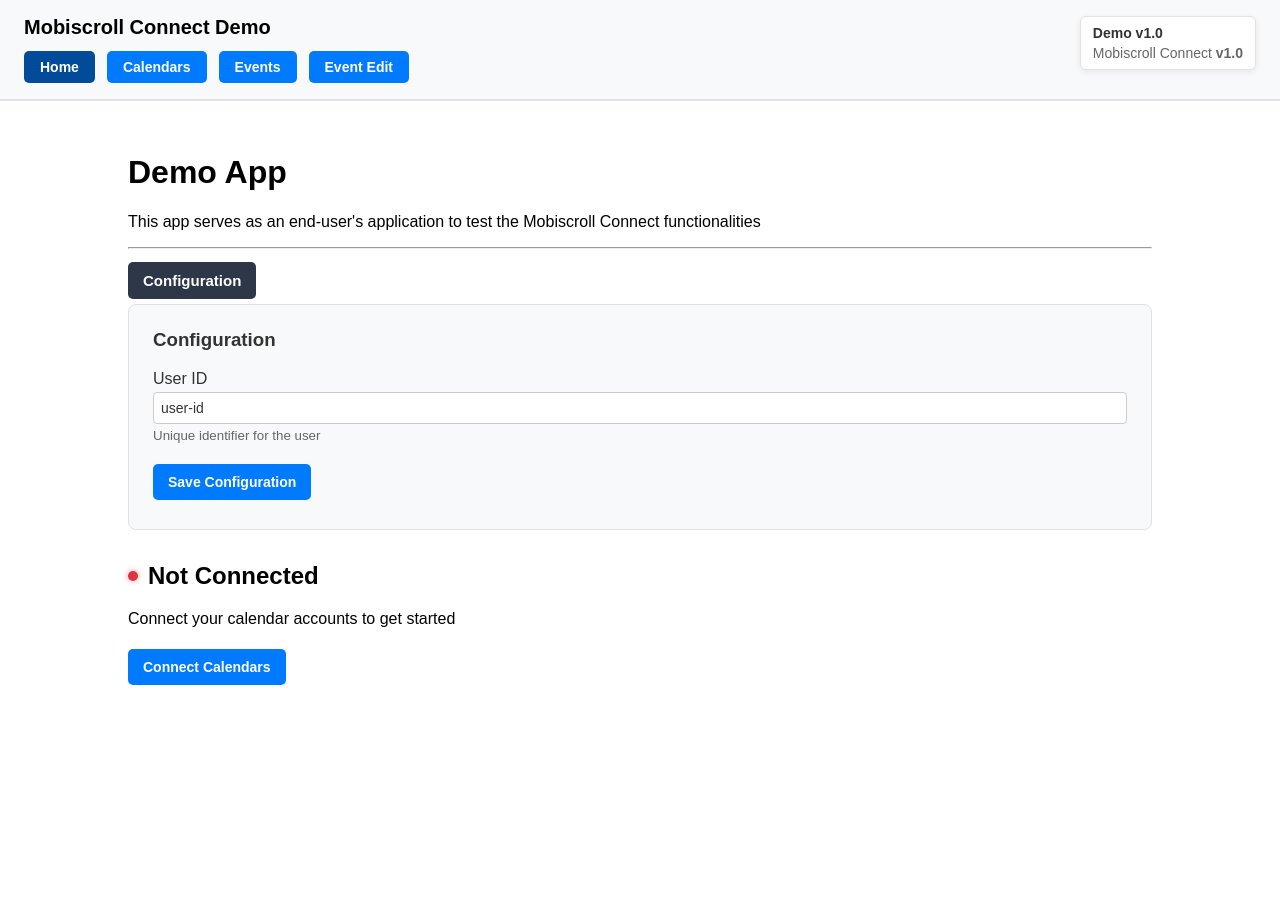
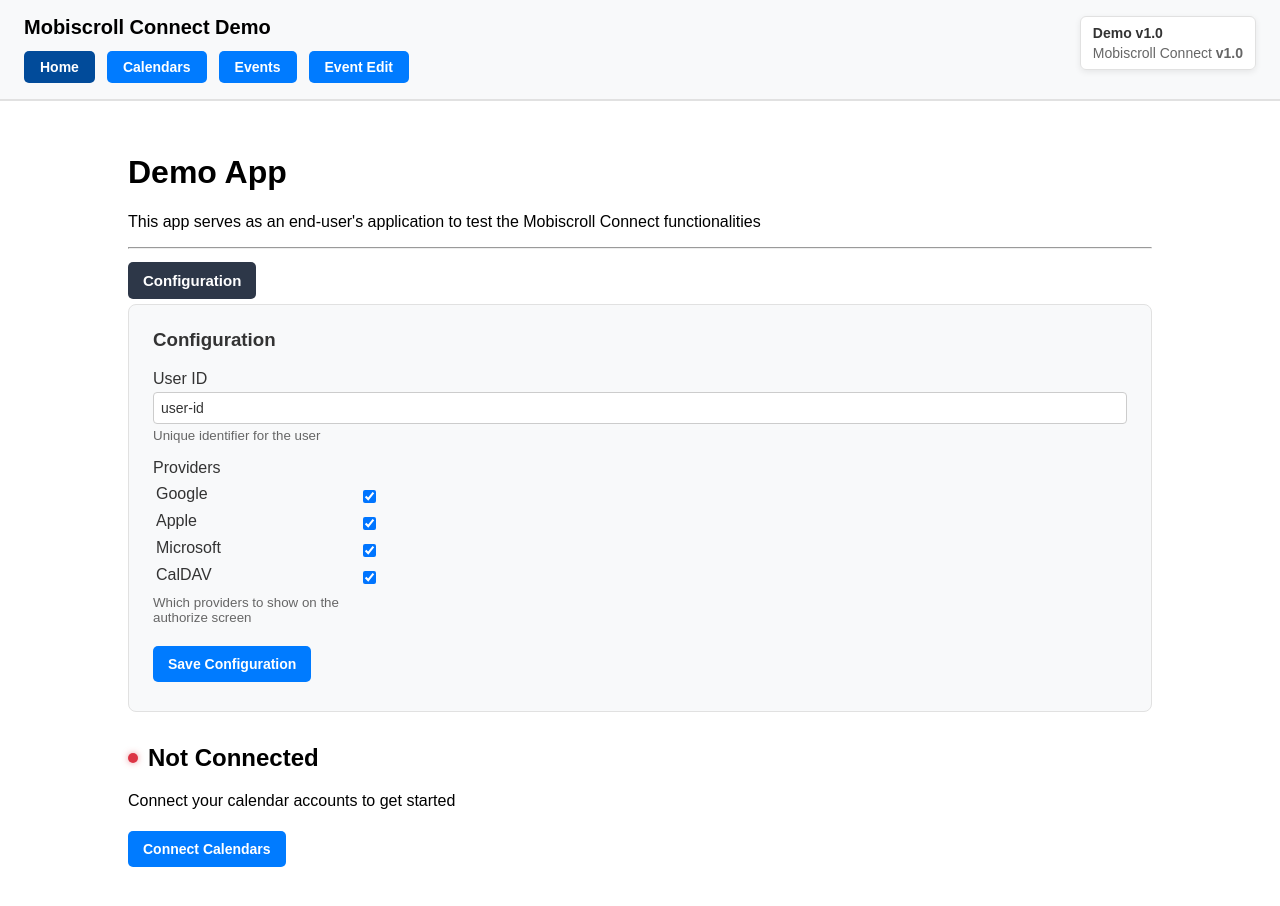
Before and after one commit to acidb/mobiscroll-connect-demo, a Next.js app: page / in a window 1280 px wide. Shown: the top 906 px of the page. Before the commit the page ends 800 px from the top, so only its background shows below. Built offline with nearby package versions, Linux system fonts and the light colour scheme; no server answers.

Commit message:
Add provider list config

```diff
--- a/src/components/pages/HomePage/HomePage.tsx
+++ b/src/components/pages/HomePage/HomePage.tsx
@@ -13,6 +13,7 @@
   const [configSaved, setConfigSaved] = useState(false);
   const [config, setConfig] = useState({
     userId: 'user-id',
+    providers: ['google', 'apple', 'microsoft', 'caldav'],
   });
   const searchParams = useSearchParams();
 
@@ -26,13 +27,20 @@
   }, [searchParams]);
 
   const loadConfig = () => {
+    const providersString = localStorage.getItem('providers') || 'google,apple,microsoft,caldav';
+    const providers = providersString
+      .split(',')
+      .map((p) => p.trim())
+      .filter(Boolean);
     setConfig({
       userId: localStorage.getItem('user_id') || 'user-id',
+      providers,
     });
   };
 
   const saveConfig = () => {
     localStorage.setItem('user_id', config.userId);
+    localStorage.setItem('providers', config.providers.join(','));
     setConfigSaved(true);
     setTimeout(() => setConfigSaved(false), 2000);
   };
@@ -51,6 +59,7 @@
 
   const connectCalendars = () => {
     const params = new URLSearchParams();
+    if (config.providers.length > 0) params.set('providers', config.providers.join(','));
     if (config.userId) params.set('user_id', config.userId);
 
     globalThis.location.href = `/api/auth?${params.toString()}`;
@@ -92,6 +101,40 @@
             <small className="text-gray-600 dark:text-gray-400 text-sm">Unique identifier for the user</small>
           </div>
 
+          <div className="form-group mb-4 w-1/4">
+            <label className="block font-medium mb-2">Providers</label>
+
+            <table className="checkbox-group w-full mb-1">
+              <tbody>
+                {['google', 'apple', 'microsoft', 'caldav'].map((provider) => (
+                  <tr key={provider} className="align-middle">
+                    <td className="align-middle py-1">
+                      <label className="capitalize" htmlFor={`provider-${provider}`}>
+                        {provider === 'caldav' ? 'CalDAV' : provider}
+                      </label>
+                    </td>
+                    <td className="align-middle py-1">
+                      <input
+                        id={`provider-${provider}`}
+                        type="checkbox"
+                        checked={config.providers.includes(provider)}
+                        onChange={(e) => {
+                          if (e.target.checked) {
+                            setConfig({ ...config, providers: [...config.providers, provider] });
+                          } else {
+                            setConfig({ ...config, providers: config.providers.filter((p) => p !== provider) });
+                          }
+                        }}
+                        className="w-4 h-4 align-middle"
+                      />
+                    </td>
+                  </tr>
+                ))}
+              </tbody>
+            </table>
+            <small className="text-gray-600 dark:text-gray-400 text-sm">Which providers to show on the authorize screen</small>
+          </div>
+
           <button className="bg-blue-600" onClick={saveConfig}>
             Save Configuration
           </button>
```
